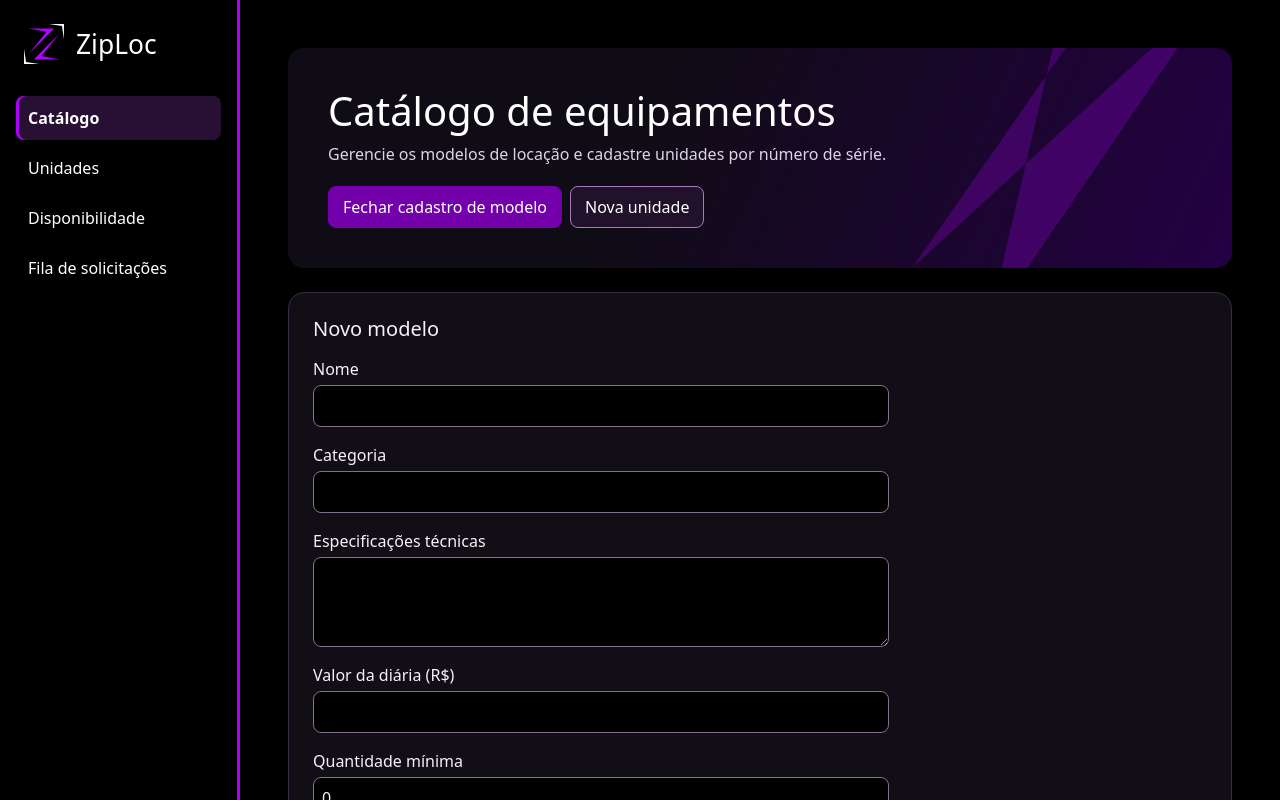
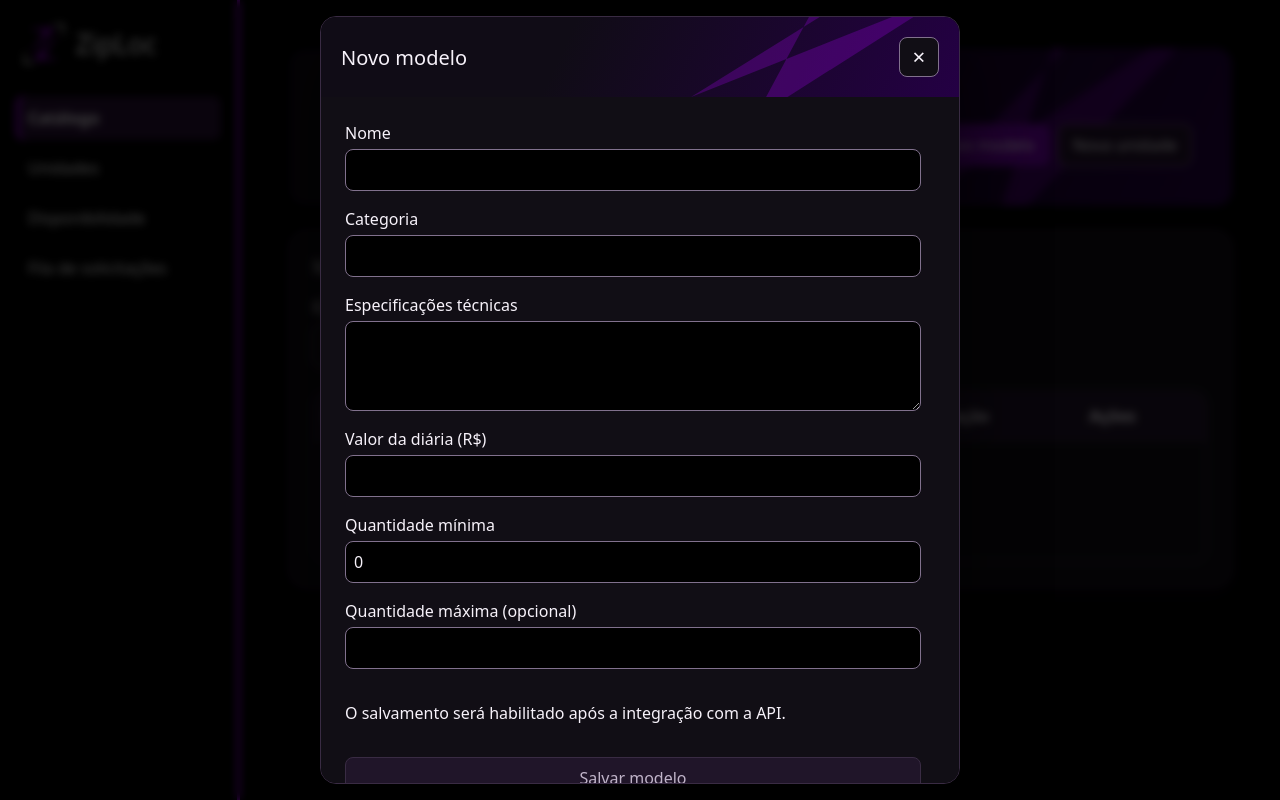
Before and after one commit to gustavotinelvf/Sistema-de-Gest-o-de-Loca-o-de-Equipamentos, a React (Vite) app in the folder frontend/: page / in a window 1280 px wide. Both pictures are taken after a click on the button "Novo modelo". Shown: the top 800 px of the page. Built offline with nearby package versions, Linux system fonts and the light colour scheme; a web font is replaced by a local one.

Commit message:
feat(equipamento): abre cadastros do catálogo em modais

```diff
--- /dev/null
+++ b/frontend/src/features/equipamento/components/CadastroEquipamentoModal.tsx
@@ -0,0 +1,56 @@
+import { useEffect, useId, useRef, useState, type ReactNode } from 'react'
+
+interface Props {
+  titulo: string
+  aoFechar: () => void
+  children: ReactNode
+}
+
+export function CadastroEquipamentoModal({ titulo, aoFechar, children }: Props) {
+  const dialogo = useRef<HTMLDialogElement>(null)
+  const tituloId = useId()
+  const [fechando, setFechando] = useState(false)
+
+  useEffect(() => {
+    const elemento = dialogo.current
+    elemento?.showModal()
+    return () => elemento?.close()
+  }, [])
+
+  return (
+    <dialog
+      ref={dialogo}
+      className="catalogo__modal"
+      aria-labelledby={tituloId}
+      data-fechando={fechando}
+      onCancel={(event) => {
+        event.preventDefault()
+        setFechando(true)
+      }}
+      onClick={(event) => {
+        if (event.target !== event.currentTarget) return
+        const { left, right, top, bottom } = event.currentTarget.getBoundingClientRect()
+        if (event.clientX < left || event.clientX > right || event.clientY < top || event.clientY > bottom) {
+          setFechando(true)
+        }
+      }}
+      onAnimationEnd={(event) => {
+        if (event.target === event.currentTarget && event.animationName === 'cadastro-equipamento-sair') {
+          event.currentTarget.close()
+          aoFechar()
+        }
+      }}
+    >
+      <header className="catalogo__modal-cabecalho cabecalho-marca">
+        <h2 id={tituloId}>{titulo}</h2>
+        <button type="button" aria-label="Fechar cadastro" onClick={() => setFechando(true)}>×</button>
+      </header>
+      <div className="catalogo__modal-conteudo">
+        {children}
+        <button className="catalogo__modal-cancelar" type="button" onClick={() => setFechando(true)}>
+          Cancelar
+        </button>
+      </div>
+    </dialog>
+  )
+}
--- a/frontend/src/features/equipamento/pages/ModelosEquipamentoPage.css
+++ b/frontend/src/features/equipamento/pages/ModelosEquipamentoPage.css
@@ -227,3 +227,101 @@
   font-family: ui-monospace, Consolas, monospace;
   overflow-wrap: anywhere;
 }
+
+.catalogo__modal {
+  box-sizing: border-box;
+  width: min(40rem, calc(100% - 2rem));
+  max-width: none;
+  max-height: calc(100dvh - 2rem);
+  padding: 0;
+  overflow: auto;
+  border: 1px solid var(--borda);
+  border-radius: 1rem;
+  background: var(--superficie);
+  color: var(--texto);
+  box-shadow: 0 24px 80px #000a;
+}
+
+html:has(.catalogo__modal[open]) {
+  overflow: hidden;
+}
+
+.catalogo__modal[open] {
+  animation: cadastro-equipamento-entrar 260ms cubic-bezier(0.2, 0.75, 0.3, 1) both;
+}
+
+.catalogo__modal::backdrop {
+  background: #000b;
+  backdrop-filter: blur(4px);
+  animation: cadastro-equipamento-fundo 260ms ease both;
+}
+
+.catalogo__modal[data-fechando='true'] {
+  animation: cadastro-equipamento-sair 180ms ease-in both;
+}
+
+.catalogo__modal[data-fechando='true']::backdrop {
+  animation: cadastro-equipamento-fundo-sair 180ms ease-in both;
+}
+
+.catalogo__modal-cabecalho {
+  display: flex;
+  justify-content: space-between;
+  align-items: center;
+  gap: 1rem;
+  padding: 1.25rem;
+}
+
+.catalogo__modal-cabecalho h2 {
+  margin: 0;
+}
+
+.catalogo__modal-cabecalho button {
+  flex: 0 0 2.5rem;
+  padding: 0;
+  font-size: 1.4rem;
+  line-height: 1;
+}
+
+.catalogo__modal-conteudo {
+  padding: clamp(1rem, 4vw, 1.5rem);
+}
+
+.catalogo__modal-cancelar {
+  margin-top: 0.875rem;
+}
+
+.catalogo__modal :is(.catalogo__modal-cancelar, .catalogo__modal-cabecalho button) {
+  border-color: var(--borda-campo);
+  background: var(--superficie);
+  color: var(--texto);
+}
+
+.catalogo__modal :is(.catalogo__modal-cancelar, .catalogo__modal-cabecalho button):hover {
+  background: var(--fundo-tabela);
+}
+
+@keyframes cadastro-equipamento-entrar {
+  from { opacity: 0; transform: translateY(0.75rem) scale(0.98); }
+  to { opacity: 1; transform: translateY(0) scale(1); }
+}
+
+@keyframes cadastro-equipamento-sair {
+  to { opacity: 0; transform: translateY(0.5rem) scale(0.98); }
+}
+
+@keyframes cadastro-equipamento-fundo {
+  from { opacity: 0; }
+  to { opacity: 1; }
+}
+
+@keyframes cadastro-equipamento-fundo-sair {
+  to { opacity: 0; }
+}
+
+@media (prefers-reduced-motion: reduce) {
+  .catalogo__modal[open],
+  .catalogo__modal[open]::backdrop {
+    animation-duration: 1ms;
+  }
+}
--- a/frontend/src/features/equipamento/pages/ModelosEquipamentoPage.tsx
+++ b/frontend/src/features/equipamento/pages/ModelosEquipamentoPage.tsx
@@ -1,4 +1,5 @@
 import { useState } from 'react'
+import { CadastroEquipamentoModal } from '../components/CadastroEquipamentoModal'
 import { NovaUnidadeForm } from '../components/NovaUnidadeForm'
 import { NovoModeloForm } from '../components/NovoModeloForm'
 import { TabelaModelosEquipamento } from '../components/TabelaModelosEquipamento'
@@ -31,28 +32,33 @@ export function ModelosEquipamentoPage({ modelos = [] }: { modelos?: readonly Mo
           <p>Gerencie os modelos de locação e cadastre unidades por número de série.</p>
         </div>
         <div className="catalogo__acoes">
-          <button type="button" aria-expanded={criandoModelo} onClick={() => setCadastro(criandoModelo ? null : { tipo: 'modelo' })}>
-            {criandoModelo ? 'Fechar cadastro de modelo' : 'Novo modelo'}
+          <button type="button" aria-haspopup="dialog" onClick={() => setCadastro({ tipo: 'modelo' })}>
+            Novo modelo
           </button>
-          <button className="catalogo__botao-secundario" type="button" aria-expanded={cadastro?.tipo === 'unidade'} onClick={() => setCadastro(cadastro?.tipo === 'unidade' ? null : { tipo: 'unidade' })}>
-            {cadastro?.tipo === 'unidade' ? 'Fechar cadastro de unidade' : 'Nova unidade'}
+          <button className="catalogo__botao-secundario" type="button" aria-haspopup="dialog" onClick={() => setCadastro({ tipo: 'unidade' })}>
+            Nova unidade
           </button>
         </div>
       </header>
 
-      {cadastro?.tipo === 'modelo' && (
+      {criandoModelo && (
+        <CadastroEquipamentoModal titulo="Novo modelo" aoFechar={() => setCadastro(null)}>
+          <NovoModeloForm />
+        </CadastroEquipamentoModal>
+      )}
+
+      {cadastro?.tipo === 'modelo' && cadastro.modelo && (
         <section className="catalogo__painel catalogo__cadastro" aria-labelledby="titulo-cadastro">
-          <h2 id="titulo-cadastro">{cadastro.modelo ? `Editar ${cadastro.modelo.nome}` : 'Novo modelo'}</h2>
-          <NovoModeloForm key={cadastro.modelo?.id ?? 'novo'} modelo={cadastro.modelo} />
-          {cadastro.modelo && <button type="button" onClick={() => setCadastro(null)}>Fechar edição</button>}
+          <h2 id="titulo-cadastro">Editar {cadastro.modelo.nome}</h2>
+          <NovoModeloForm key={cadastro.modelo.id} modelo={cadastro.modelo} />
+          <button type="button" onClick={() => setCadastro(null)}>Fechar edição</button>
         </section>
       )}
 
       {cadastro?.tipo === 'unidade' && (
-        <section className="catalogo__painel catalogo__cadastro" aria-labelledby="titulo-cadastro-unidade">
-          <h2 id="titulo-cadastro-unidade">Nova unidade física</h2>
+        <CadastroEquipamentoModal titulo="Nova unidade física" aoFechar={() => setCadastro(null)}>
           <NovaUnidadeForm modelos={modelos} />
-        </section>
+        </CadastroEquipamentoModal>
       )}
 
       <section className="catalogo__painel catalogo__lista" aria-labelledby="titulo-modelos">
```
